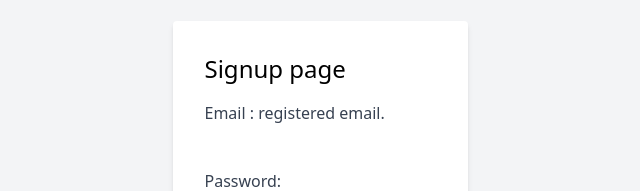
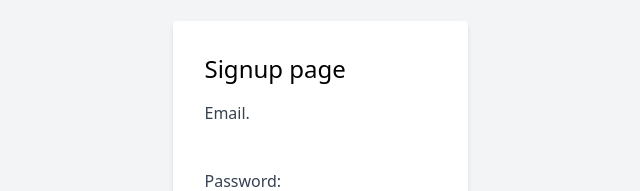
Before and after one commit to serz4862/Nebulixus_frontend, a React (Create React App) app: page / in a window 1280 px wide. Shown: the part 201-392 px from the top of the page, without its empty margins (320-960 px from the left). Built offline with nearby package versions, Linux system fonts and the light colour scheme.

Commit message:
frontend

```diff
--- a/src/Signup.js
+++ b/src/Signup.js
@@ -23,7 +23,7 @@ const Signup = () => {
         <h2 className="text-2xl mb-4">Signup page </h2>
         <form onSubmit={handleSubmit}>
           <div className="mb-4">
-            <label className="block text-gray-700">Email : registered email.</label>
+            <label className="block text-gray-700">Email.</label>
             <input
               className="form-input mt-1 block w-full"
               type="email"
```
